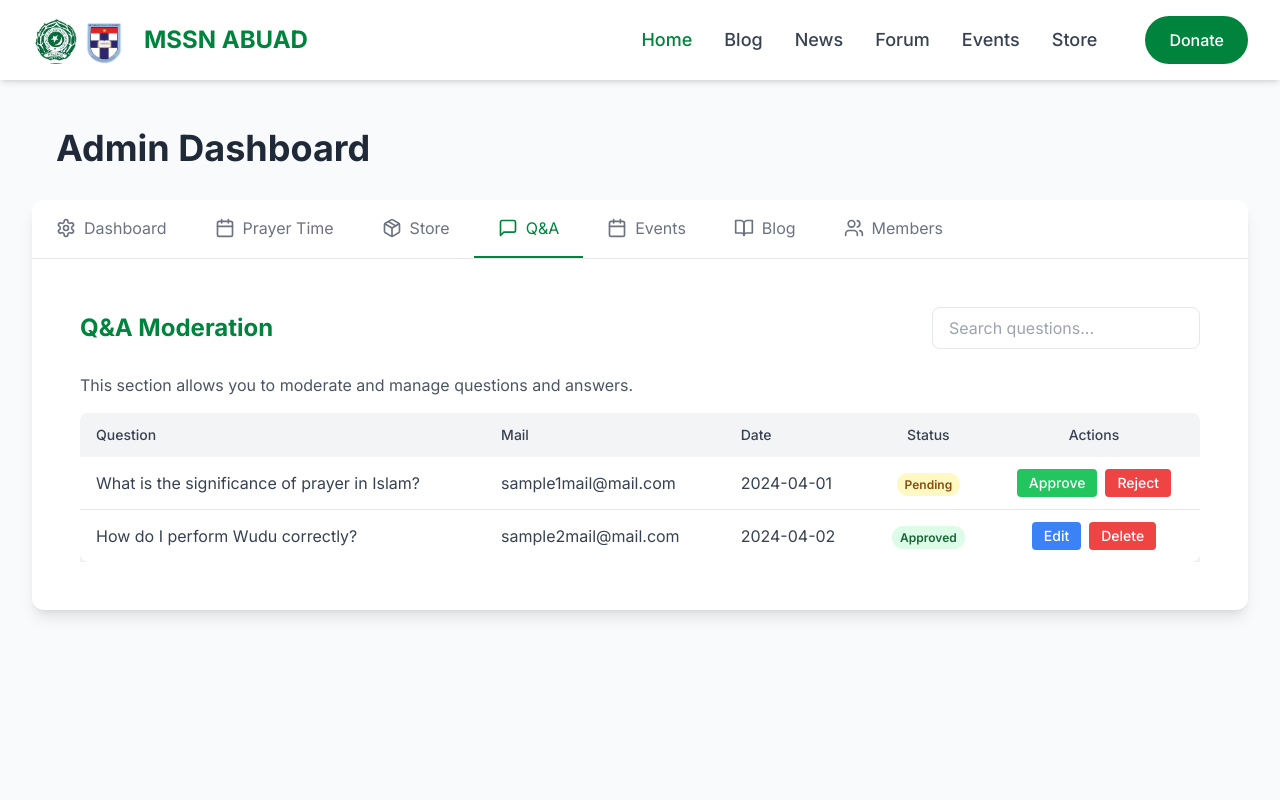
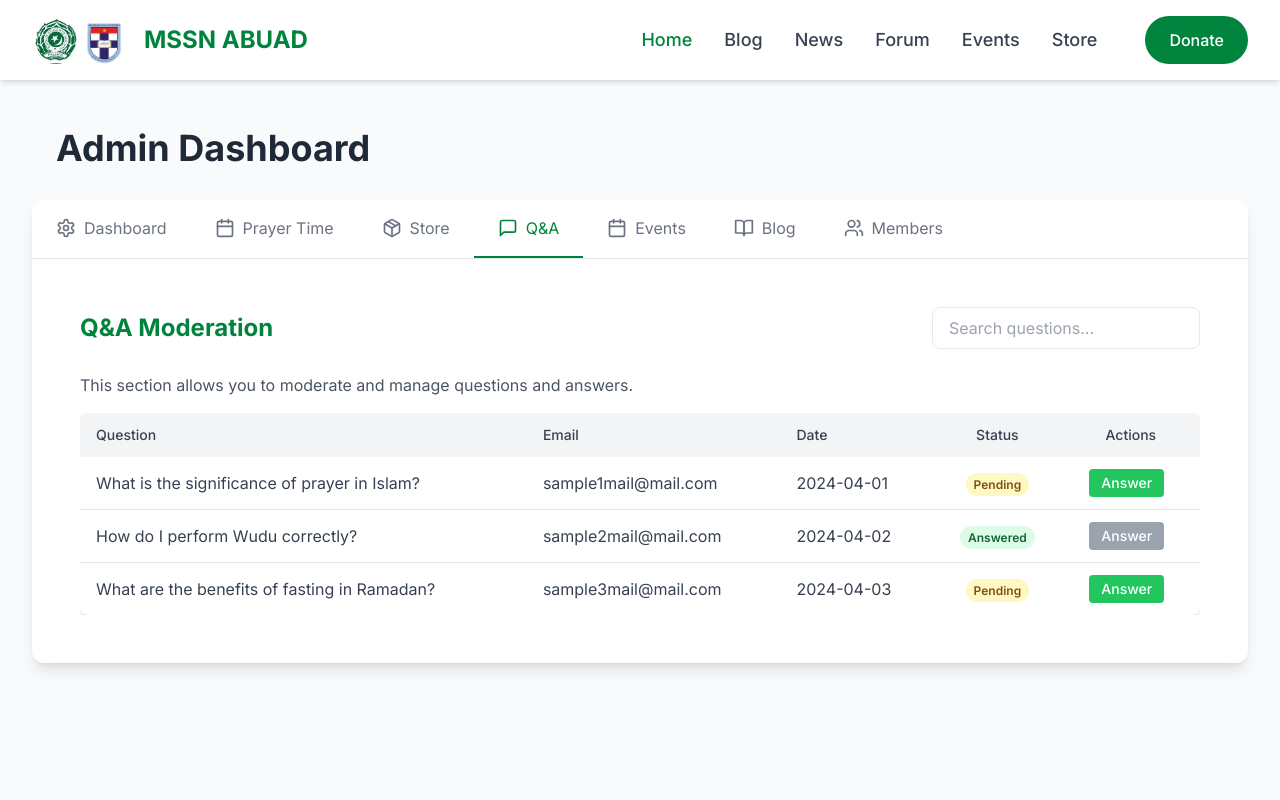
Before and after one commit to JikaMana/MSSN-ABUAD, a React (Vite) app: page /admin in a window 1280 px wide. Both pictures are taken after a click on the button "Q&A". Shown: the top 800 px of the page. Built offline with nearby package versions, Linux system fonts and the light colour scheme.

Commit message:
some admin portal functions update

```diff
--- a/src/components/admin/QnA.jsx
+++ b/src/components/admin/QnA.jsx
@@ -1,21 +1,52 @@
-import React from "react";
+import React, { useState } from "react";
 
 const QnA = () => {
+  const [questions] = useState([
+    {
+      id: 1,
+      text: "What is the significance of prayer in Islam?",
+      email: "sample1mail@mail.com",
+      date: "2024-04-01",
+      status: "Pending",
+    },
+    {
+      id: 2,
+      text: "How do I perform Wudu correctly?",
+      email: "sample2mail@mail.com",
+      date: "2024-04-02",
+      status: "Answered",
+    },
+    {
+      id: 3,
+      text: "What are the benefits of fasting in Ramadan?",
+      email: "sample3mail@mail.com",
+      date: "2024-04-03",
+      status: "Pending",
+    },
+  ]);
+
+  const [searchTerm, setSearchTerm] = useState("");
+
+  const filteredQuestions = questions.filter((q) =>
+    q.text.toLowerCase().includes(searchTerm.toLowerCase())
+  );
+
   return (
     <div className="p-6">
-      {/* Header and Search */}
       <div className="flex items-center justify-between mb-6">
         <h2 className="text-2xl font-bold text-primary">Q&A Moderation</h2>
         <input
           type="text"
           placeholder="Search questions..."
+          value={searchTerm}
+          onChange={(e) => setSearchTerm(e.target.value)}
           className="px-4 py-2 border rounded-lg focus:outline-none focus:ring-2 focus:ring-primary"
         />
       </div>
       <p className="text-gray-600 mb-4">
         This section allows you to moderate and manage questions and answers.
       </p>
-      {/* Q&A Table */}
+
       <div className="overflow-x-auto">
         <table className="min-w-full bg-white shadow-md rounded-lg overflow-hidden">
           <thead>
@@ -24,7 +55,7 @@ const QnA = () => {
                 Question
               </th>
               <th className="px-4 py-3 text-left text-sm font-medium text-gray-700">
-                Mail
+                Email
               </th>
               <th className="px-4 py-3 text-left text-sm font-medium text-gray-700">
                 Date
@@ -38,48 +69,36 @@ const QnA = () => {
             </tr>
           </thead>
           <tbody className="divide-y divide-gray-200">
-            {/* Sample Row */}
-            <tr>
-              <td className="px-4 py-3 text-gray-700">
-                What is the significance of prayer in Islam?
-              </td>
-              <td className="px-4 py-3 text-gray-700">sample1mail@mail.com</td>
-              <td className="px-4 py-3 text-gray-700">2024-04-01</td>
+            {filteredQuestions.map((q) => (
+              <tr key={q.id}>
+                <td className="px-4 py-3 text-gray-700">{q.text}</td>
+                <td className="px-4 py-3 text-gray-700">{q.email}</td>
+                <td className="px-4 py-3 text-gray-700">{q.date}</td>
                 <td className="px-4 py-3 text-center">
-                <span className="bg-yellow-100 text-yellow-800 px-2 py-1 rounded-full text-xs font-semibold">
-                  Pending
+                  <span
+                    className={`px-2 py-1 rounded-full text-xs font-semibold ${
+                      q.status === "Pending"
+                        ? "bg-yellow-100 text-yellow-800"
+                        : "bg-green-100 text-green-800"
+                    }`}
+                  >
+                    {q.status}
                   </span>
                 </td>
                 <td className="px-4 py-3 text-center">
-                <button className="bg-green-500 hover:bg-green-600 text-white text-sm font-medium px-3 py-1 rounded mr-2">
-                  Approve
-                </button>
-                <button className="bg-red-500 hover:bg-red-600 text-white text-sm font-medium px-3 py-1 rounded">
-                  Reject
+                  <button
+                    className={`text-white text-sm font-medium px-3 py-1 rounded mr-2 ${
+                      q.status === "Answered"
+                        ? "bg-gray-400 cursor-not-allowed"
+                        : "bg-green-500 hover:bg-green-600"
+                    }`}
+                    disabled={q.status === "Answered"}
+                  >
+                    Answer
                   </button>
                 </td>
               </tr>
-            <tr>
-              <td className="px-4 py-3 text-gray-700">
-                How do I perform Wudu correctly?
-              </td>
-              <td className="px-4 py-3 text-gray-700">sample2mail@mail.com</td>
-              <td className="px-4 py-3 text-gray-700">2024-04-02</td>
-              <td className="px-4 py-3 text-center">
-                <span className="bg-green-100 text-green-800 px-2 py-1 rounded-full text-xs font-semibold">
-                  Approved
-                </span>
-              </td>
-              <td className="px-4 py-3 text-center">
-                <button className="bg-blue-500 hover:bg-blue-600 text-white text-sm font-medium px-3 py-1 rounded mr-2">
-                  Edit
-                </button>
-                <button className="bg-red-500 hover:bg-red-600 text-white text-sm font-medium px-3 py-1 rounded">
-                  Delete
-                </button>
-              </td>
-            </tr>
-            {/* Additional rows would be rendered here */}
+            ))}
           </tbody>
         </table>
       </div>
```
Lines whose indentation alone changed are shown as unchanged.
